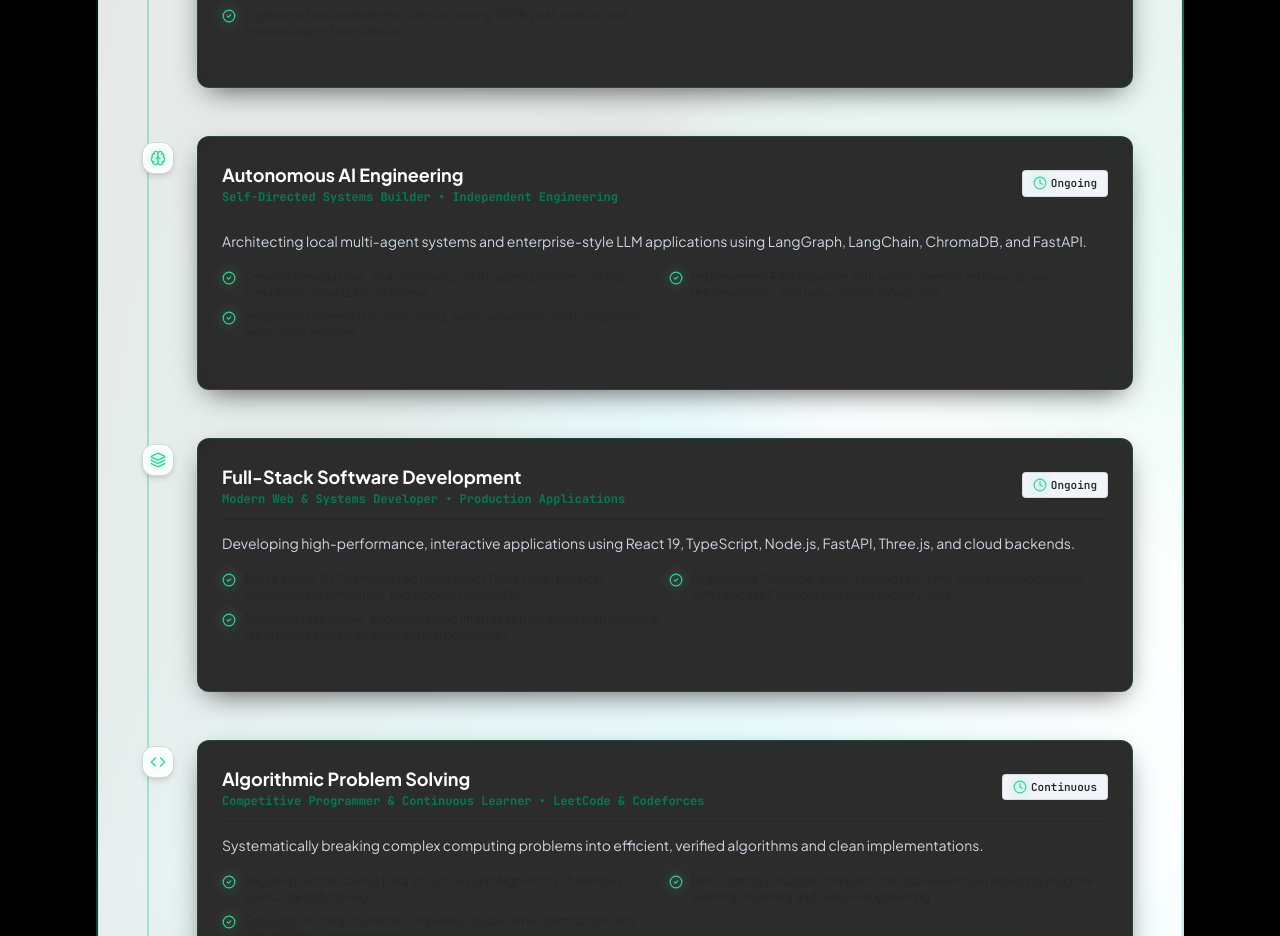
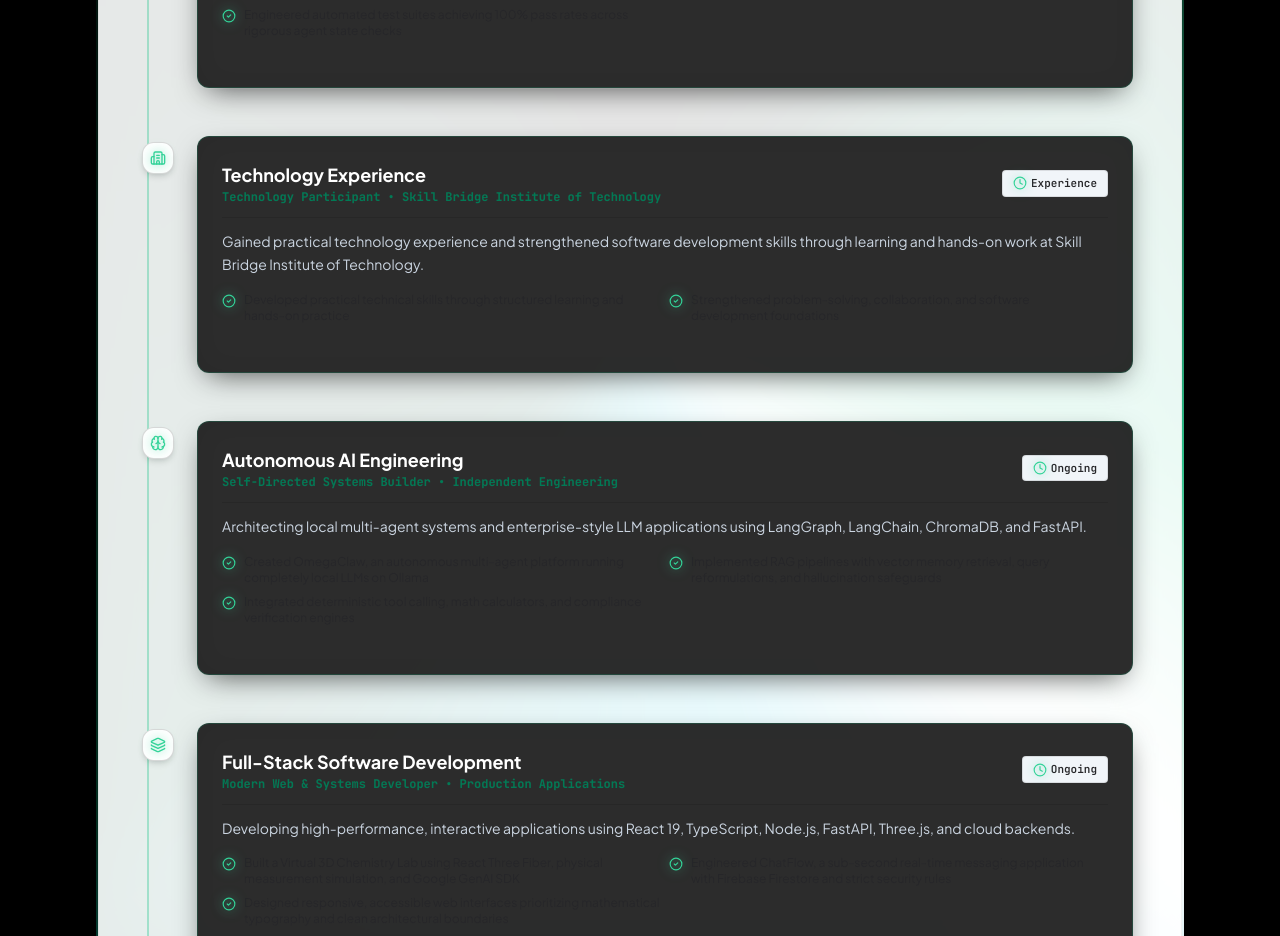
Before and after one commit to 123bruke/portfolio_final, a React (Vite) app: page / in a window 1280 px wide. Shown: the part 2620-3556 px from the top of the page. Built offline with nearby package versions, Linux system fonts and the light colour scheme.

Commit message:
Update portfolio experience

```diff
--- a/src/data/experience.ts
+++ b/src/data/experience.ts
@@ -26,6 +26,18 @@ export const TIMELINE_EVENTS: TimelineEvent[] = [
       'Engineered automated test suites achieving 100% pass rates across rigorous agent state checks'
     ],
     iconName: 'Cpu'
+  },
+  {
+    title: 'Technology Experience',
+    role: 'Technology Participant',
+    organization: 'Skill Bridge Institute of Technology',
+    period: 'Experience',
+    description: 'Gained practical technology experience and strengthened software development skills through learning and hands-on work at Skill Bridge Institute of Technology.',
+    highlights: [
+      'Developed practical technical skills through structured learning and hands-on practice',
+      'Strengthened problem-solving, collaboration, and software development foundations'
+    ],
+    iconName: 'Building2'
   },
   {
     title: 'Autonomous AI Engineering',
```
